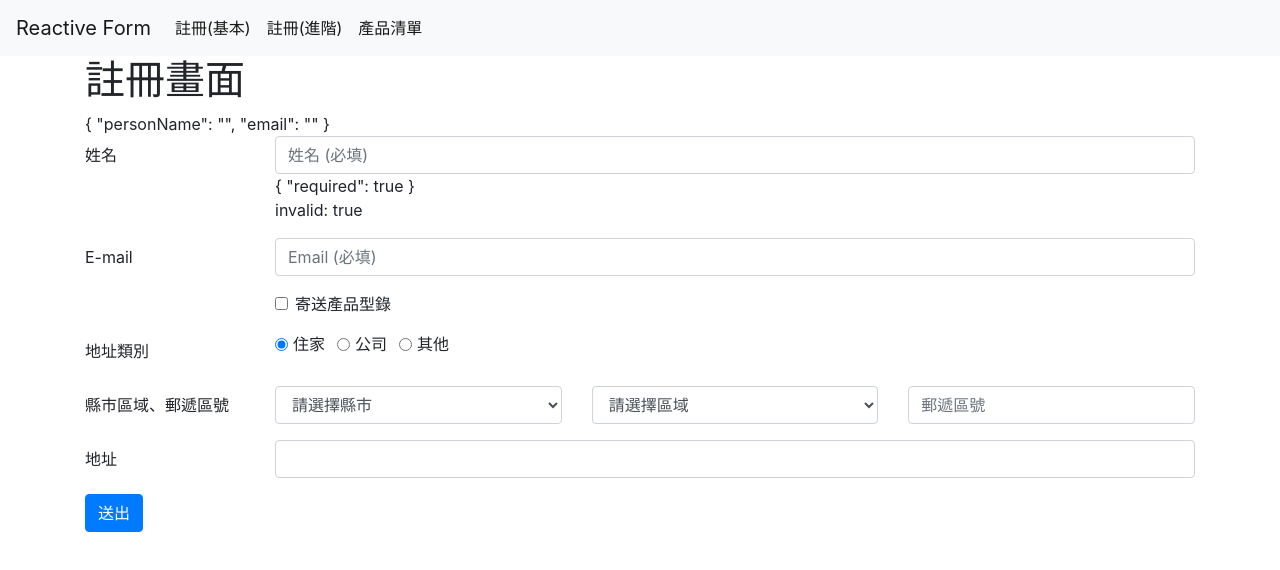
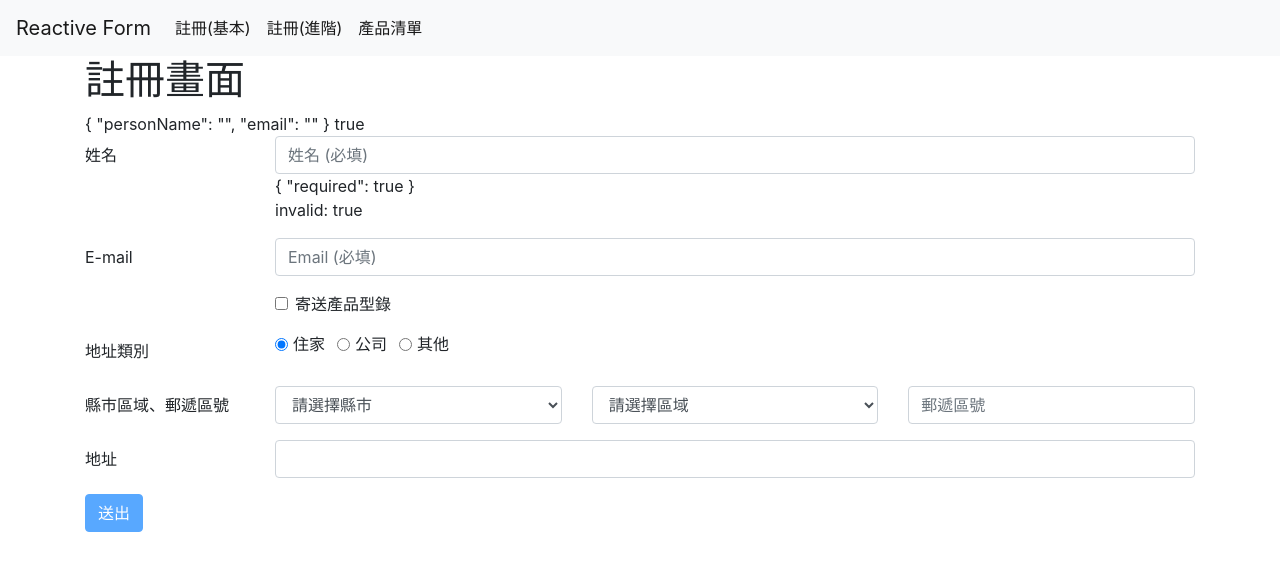
Before and after one commit to chgc/20181110-angular-beginner-form, an Angular app: page /signup in a window 1280 px wide. Shown: the top 570 px of the page. Built offline with nearby package versions, Linux system fonts and the light colour scheme.

Commit message:
disable sumbit button when form is invalid

```diff
--- a/src/app/signup/signup.component.html
+++ b/src/app/signup/signup.component.html
@@ -1,5 +1,5 @@
 <h1>註冊畫面</h1>
-{{ f.value | json }}
+{{ f.value | json }} {{ f.invalid }}
 <form #f="ngForm">
   <div class="form-group row">
     <label for="staticEmail" class="col-sm-2 col-form-label">姓名</label>
@@ -107,5 +107,7 @@
     <label for="staticEmail" class="col-sm-2 col-form-label">地址</label>
     <div class="col-sm-10"><input type="text" class="form-control" /></div>
   </div>
-  <button type="submit" class="btn btn-primary">送出</button>
+  <button type="submit" class="btn btn-primary" [disabled]="f.invalid">
+    送出
+  </button>
 </form>
```
